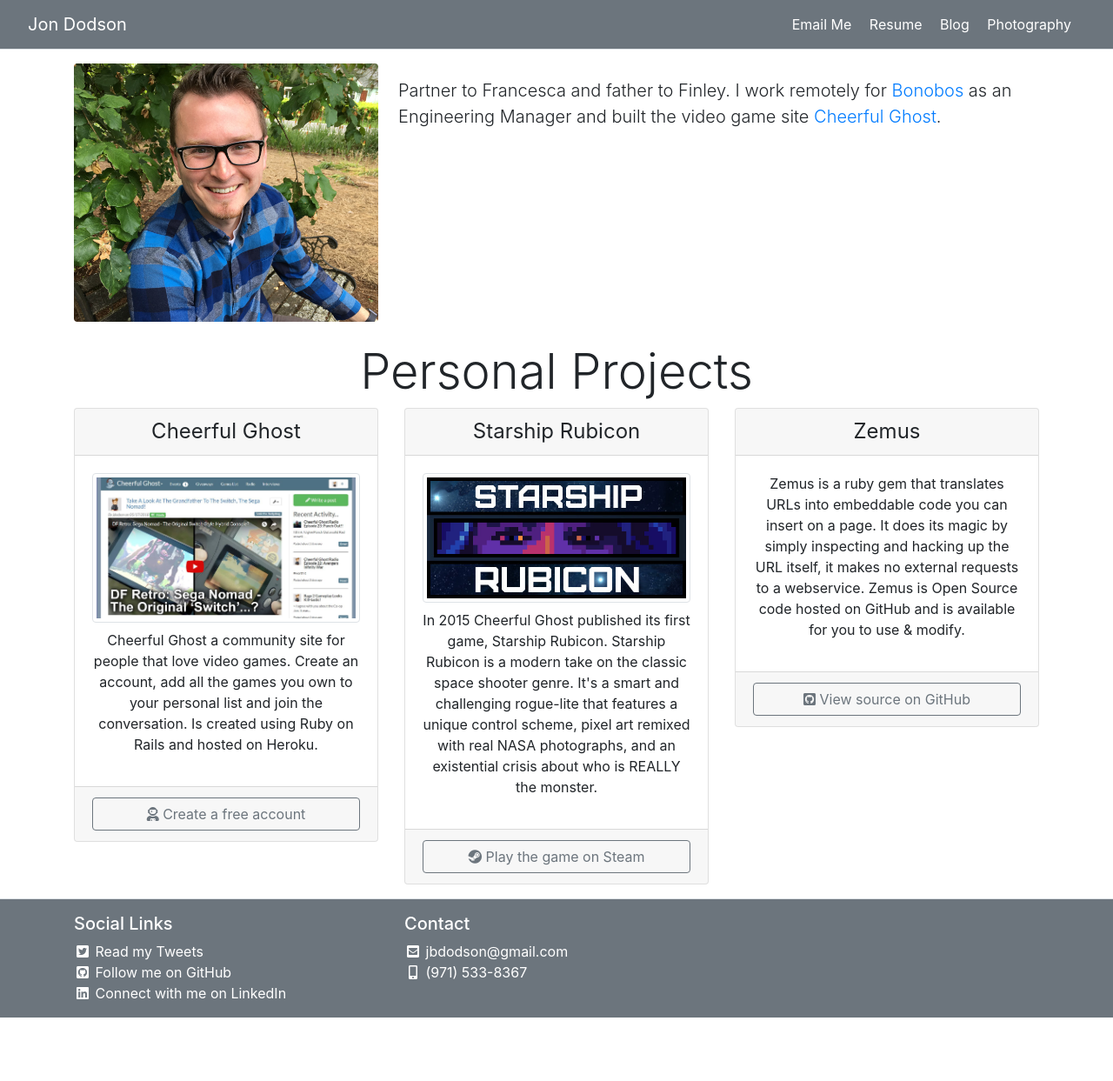
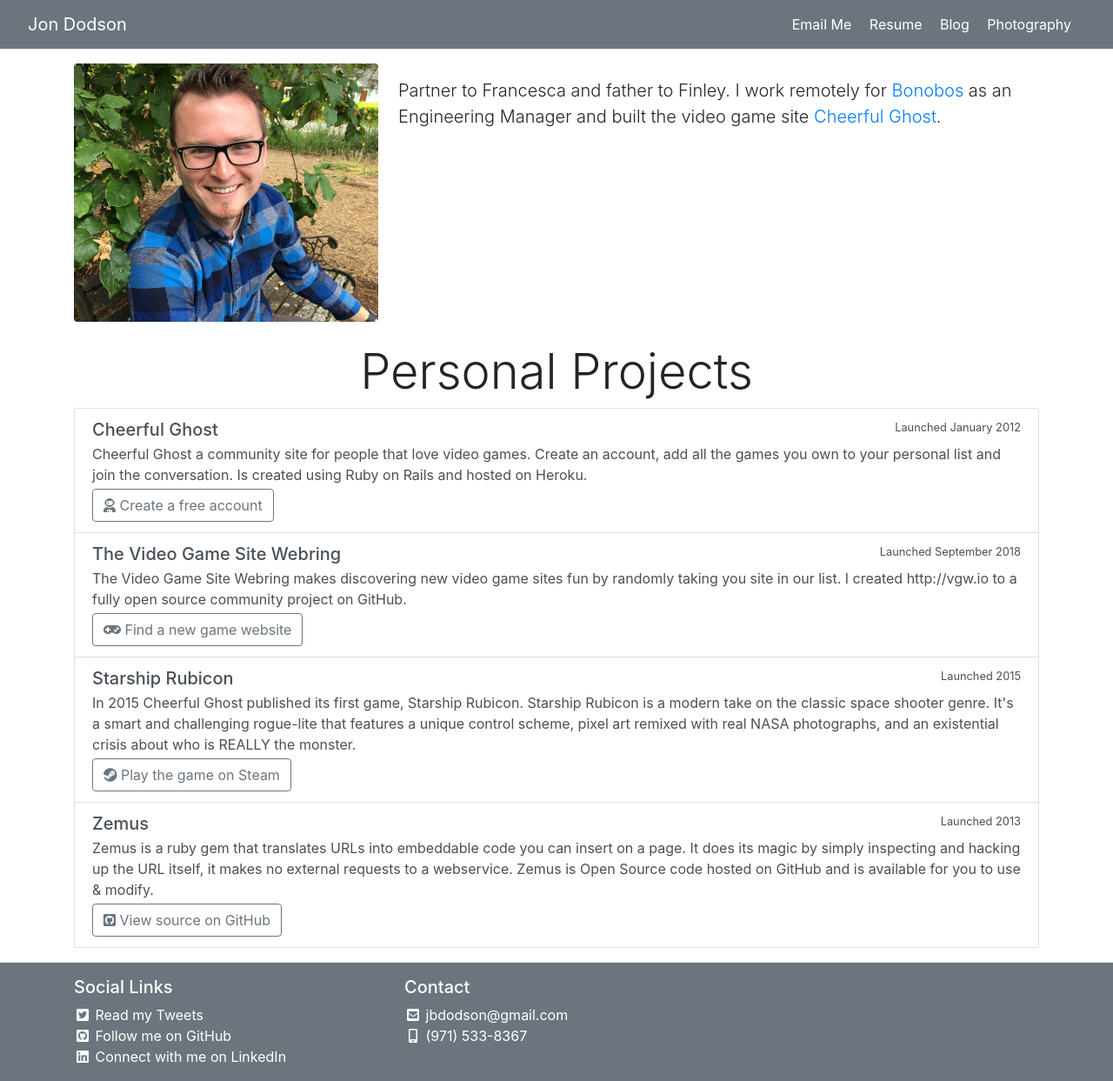
Before and after one commit to jdodson/jdodsonorg, a Jekyll site: the page built from index.html, in a window 1280 px wide. Shown: the whole page at 87% size. Built offline with Jekyll 4.4.1, drawn with Linux system fonts in a browser that asks for light colours; nearby versions of some CDN libraries; before the commit the page ends 1170 px from its top, so only the background shows below that.

Commit message:
New build of the site with a list for projects and added vgw.io

```diff
--- a/Gemfile
+++ b/Gemfile
@@ -19,7 +19,7 @@
 
 # If you have any plugins, put them here!
 group :jekyll_plugins do
-  gem "jekyll-feed", "~> 0.6"
+  #gem "jekyll-feed", "~> 0.6"
 end
 
 # Windows does not include zoneinfo files, so bundle the tzinfo-data gem
--- a/docs/feed.xml
+++ /dev/null
@@ -1 +0,0 @@
-<?xml version="1.0" encoding="utf-8"?><feed xmlns="http://www.w3.org/2005/Atom" ><generator uri="https://jekyllrb.com/" version="3.8.1">Jekyll</generator><link href="jdodson.org/feed.xml" rel="self" type="application/atom+xml" /><link href="jdodson.org/" rel="alternate" type="text/html" /><updated>2018-07-18T19:22:49-07:00</updated><id>jdodson.org/</id><title type="html">jdodson.org</title><subtitle>Partner to Francesca and father to Finley. I work remotely for Bonobos as an Engineering Manager and built the video game site Cheerful Ghost.</subtitle></feed>
--- a/index.html
+++ b/index.html
@@ -14,52 +14,37 @@
 
 <h1 class="display-4 text-center mt-4">Personal Projects</h1>
 
-<div class="row text-center">
-  <div class="col-sm-5 col-md-6 col-lg-4">
-    <div class="card box-shadow">
-      <div class="card-header">
-        <h4 class="my-0 font-weight-normal">Cheerful Ghost</h4>
-      </div>
-      <div class="card-body">
-        <img class="img-thumbnail" src="images/cheerfulghost.jpg" />
-        <p class="pmt-3 mt-2">
-          Cheerful Ghost a community site for people that love video games.  Create an account, add all the games you own to your personal list and join the conversation.  Is created using Ruby on Rails and hosted on Heroku.
-        </p>
-      </div>
-      <div class="card-footer">
-         <a href="http://cheerfulghost.com" target="_blank" class="btn btn-md btn-block btn-outline-secondary"><i class="fas fa-user-astronaut"></i> Create a free account</a>
-      </div>
+<div class="list-group">
+  <a href="http://cheerfulghost.com" class="list-group-item list-group-item-action flex-column align-items-start" target="_blank">
+    <div class="d-flex w-100 justify-content-between">
+      <h5 class="mb-1">Cheerful Ghost</h5>
+      <small>Launched January 2012</small>
     </div>
-  </div>
-  <div class="col-sm-5 col-md-6 col-lg-4">
-    <div class="card box-shadow">
-      <div class="card-header">
-        <h4 class="my-0 font-weight-normal">Starship Rubicon</h4>
-      </div>
-      <div class="card-body">
-        <img class="img-thumbnail" src="images/starshiprubicon.jpg" />
-        <p class="pmt-3 mt-2">
-          In 2015 Cheerful Ghost published its first game, Starship Rubicon. Starship Rubicon is a modern take on the classic space shooter genre. It's a smart and challenging rogue-lite that features a unique control scheme, pixel art remixed with real NASA photographs, and an existential crisis about who is REALLY the monster.
-        </p>
-      </div>
-      <div class="card-footer">
-        <a href="https://store.steampowered.com/app/372030/Starship_Rubicon/" target="_blank" class="btn btn-md btn-block btn-outline-secondary"><i class="fab fa-steam"></i> Play the game on Steam</a>
-      </div>
+    <p class="mb-1">Cheerful Ghost a community site for people that love video games.  Create an account, add all the games you own to your personal list and join the conversation.  Is created using Ruby on Rails and hosted on Heroku.</p>
+    <span class="btn btn-md btn-outline-secondary"><i class="fas fa-user-astronaut"></i> Create a free account</span>
+  </a>
+  <a href="http://vgw.io" class="list-group-item list-group-item-action flex-column align-items-start" target="_blank">
+    <div class="d-flex w-100 justify-content-between">
+      <h5 class="mb-1">The Video Game Site Webring</h5>
+      <small>Launched September 2018</small>
     </div>
-  </div>
-  <div class="col-sm-5 col-md-6 col-lg-4">
-    <div class="card box-shadow">
-      <div class="card-header">
-        <h4 class="my-0 font-weight-normal">Zemus</h4>
-      </div>
-      <div class="card-body">
-        <p class="pmt-3">
-          Zemus is a ruby gem that translates URLs into embeddable code you can insert on a page. It does its magic by simply inspecting and hacking up the URL itself, it makes no external requests to a webservice.  Zemus is Open Source code hosted on GitHub and is available for you to use & modify.
-        </p>
-      </div>
-      <div class="card-footer">
-        <a href="https://github.com/jdodson/zemus" target="_blank" class="btn btn-md btn-block btn-outline-secondary"><i class="fab fa-github-square"></i> View source on GitHub</a>
-      </div>
+    <p class="mb-1">The Video Game Site Webring makes discovering new video game sites fun by randomly taking you site in our list. I created http://vgw.io to a fully open source community project on GitHub.</p>
+    <span class="btn btn-md btn-outline-secondary"><i class="fas fa-gamepad"></i> Find a new game website</span>
+  </a>
+  <a href="https://store.steampowered.com/app/372030/Starship_Rubicon/" class="list-group-item list-group-item-action flex-column align-items-start" target="_blank">
+    <div class="d-flex w-100 justify-content-between">
+      <h5 class="mb-1">Starship Rubicon</h5>
+      <small>Launched 2015</small>
     </div>
-  </div>
+    <p class="mb-1">In 2015 Cheerful Ghost published its first game, Starship Rubicon. Starship Rubicon is a modern take on the classic space shooter genre. It's a smart and challenging rogue-lite that features a unique control scheme, pixel art remixed with real NASA photographs, and an existential crisis about who is REALLY the monster.</p>
+    <span class="btn btn-md btn-outline-secondary"><i class="fab fa-steam"></i> Play the game on Steam</span>
+  </a>
+  <a href="https://github.com/jdodson/zemus" class="list-group-item list-group-item-action flex-column align-items-start" target="_blank">
+    <div class="d-flex w-100 justify-content-between">
+      <h5 class="mb-1">Zemus</h5>
+      <small>Launched 2013</small>
+    </div>
+    <p class="mb-1">Zemus is a ruby gem that translates URLs into embeddable code you can insert on a page. It does its magic by simply inspecting and hacking up the URL itself, it makes no external requests to a webservice.  Zemus is Open Source code hosted on GitHub and is available for you to use & modify.</p>
+    <span class="btn btn-md btn-outline-secondary"><i class="fab fa-github-square"></i> View source on GitHub</span>
+  </a>
 </div>
```
Also changed, not shown: about.md (deleted, +0 -18 lines), docs/about/index.html (deleted, +0 -9 lines), docs/index.html (+30 -45 lines), Gemfile.lock.
